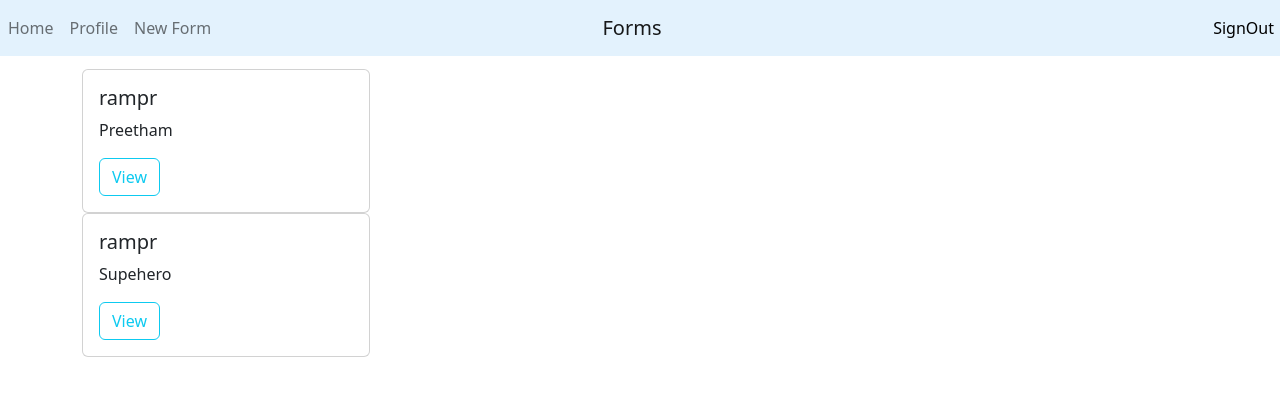
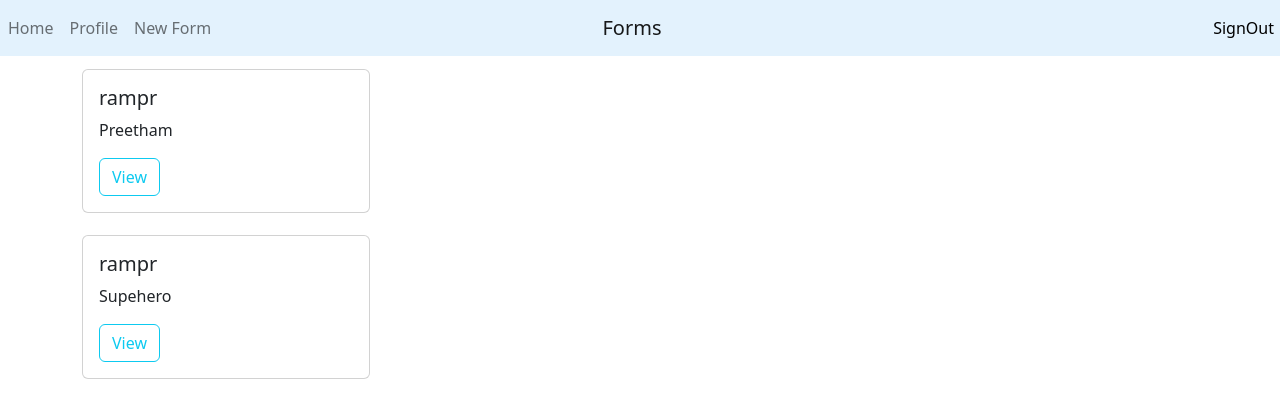
Before and after one commit to AaryaaRam/IITISoC-22-Web21-Google-Form-Clone, a Django app: page / in a window 1280 px wide. Shown: the top 418 px of the page. Run offline with Django 4.2, Linux system fonts and the light colour scheme; a user stored in the database is signed in; data comes from the database, SQL or seed files in the repository; both versions use the stored data as it was after the commit.

```diff
--- a/myforms/static/myforms/style.css
+++ b/myforms/static/myforms/style.css
@@ -0,0 +1,3 @@
+.ma2 {
+    margin-bottom: 2%;
+}
--- a/templates/home.html
+++ b/templates/home.html
@@ -17,7 +17,7 @@
 
     {% for gform in gforms %}
     {% comment %} {% if gform.owner==user %} {% endcomment %}
-        <div class="card" style="width: 18rem; cursor: pointer;">
+        <div class="card ma2" style="width: 18rem; cursor: pointer;">
             <div class="card-body">
             <h5 class="card-title">{{gform.owner}}</h5>
             <p class="card-text">{{gform.name}}</p>
```
Also changed, not shown: db.sqlite3, forms/urls.py (line endings or trailing spaces), myforms/models.py (line endings or trailing spaces).
